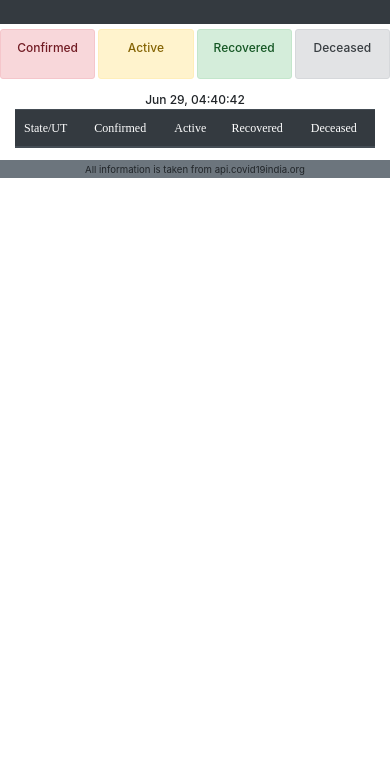
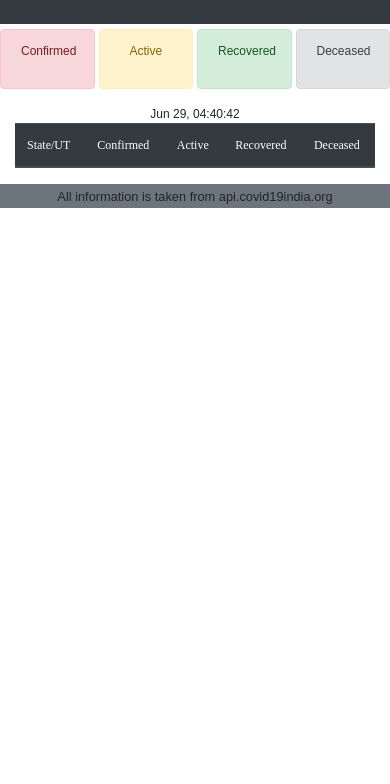
Before and after one commit to LeoLagardo/covid19.com, a plain HTML site: page index.html in a window 390 px wide. Shown: the part 60-844 px from the top of the page. Drawn offline with nearby package versions, Linux system fonts and the light colour scheme; no server answers; a web font is replaced by a local one.

Commit message:
font change

```diff
--- a/style.css
+++ b/style.css
@@ -2,42 +2,43 @@
     font-family: outLine;
     src: url('./font/Boldness\ Outline\ 250.otf');
 }
+
 @font-face {
     font-family: Regular;
     src: url('./font/Boldness\ Regular\ 400.otf');
 }
 
-html{
+html {
     scroll-behavior: smooth;
 }
 
-body{
-    font-weight: 500;
+body {
+    font-family: Arial, Helvetica, sans-serif;
+    font-weight: 100;
+
 }
 
-table th{
+table th {
     font-family: Regular;
     font-weight: 100;
     cursor: pointer;
 }
 
-h1{
+h1 {
     font-family: outLine;
 }
 
-
-
-.header{
+.header {
     height: 10vh;
 }
 
-.total{
+.total {
     margin-top: 5px;
 }
 
 
-@media (max-width: 500px){
-   *{
-       font-size: 12px;
-   }
+@media (max-width: 500px) {
+    .container {
+        font-size: 12px;
+    }
 }
```
Also changed, not shown: index.html (+3 -0 lines).
